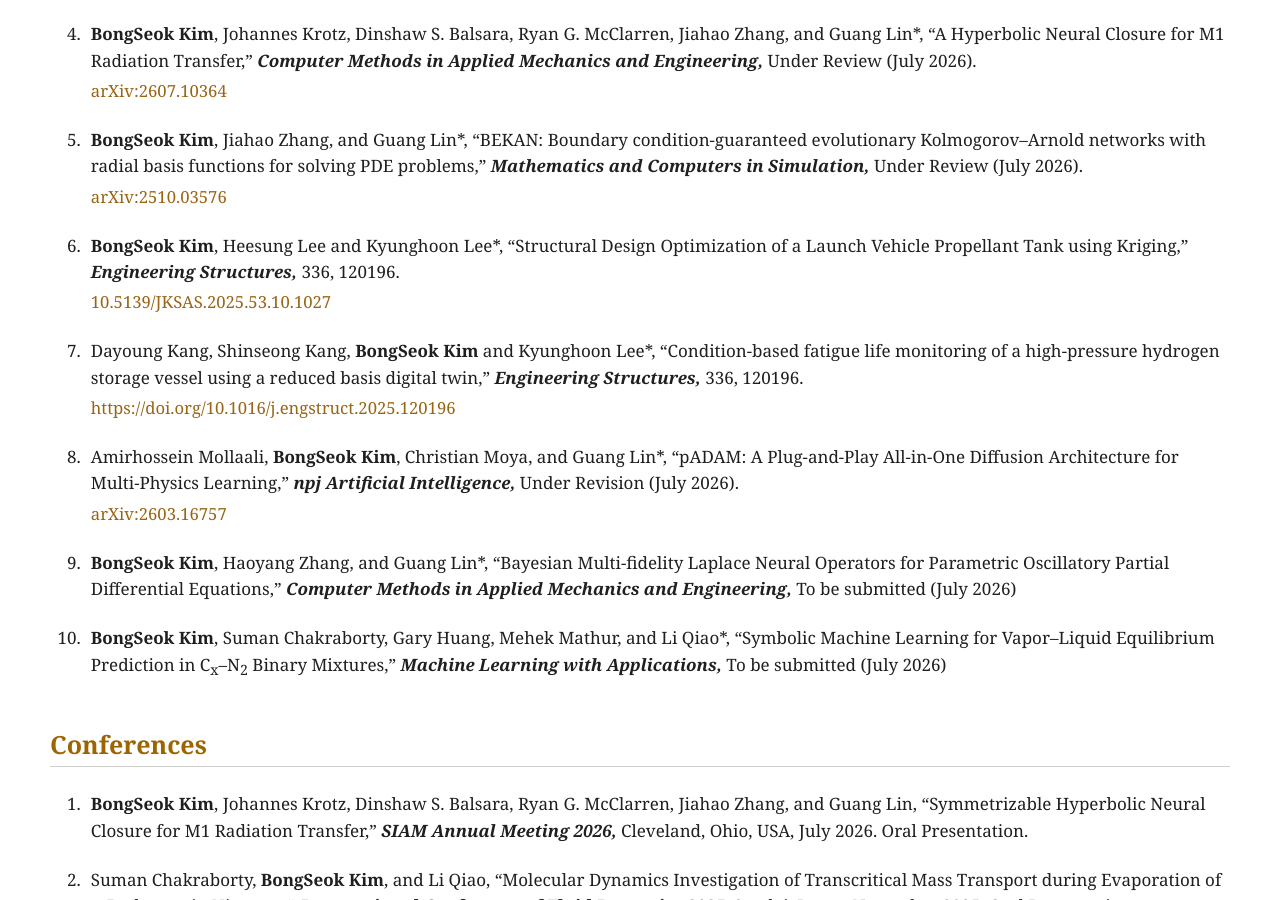
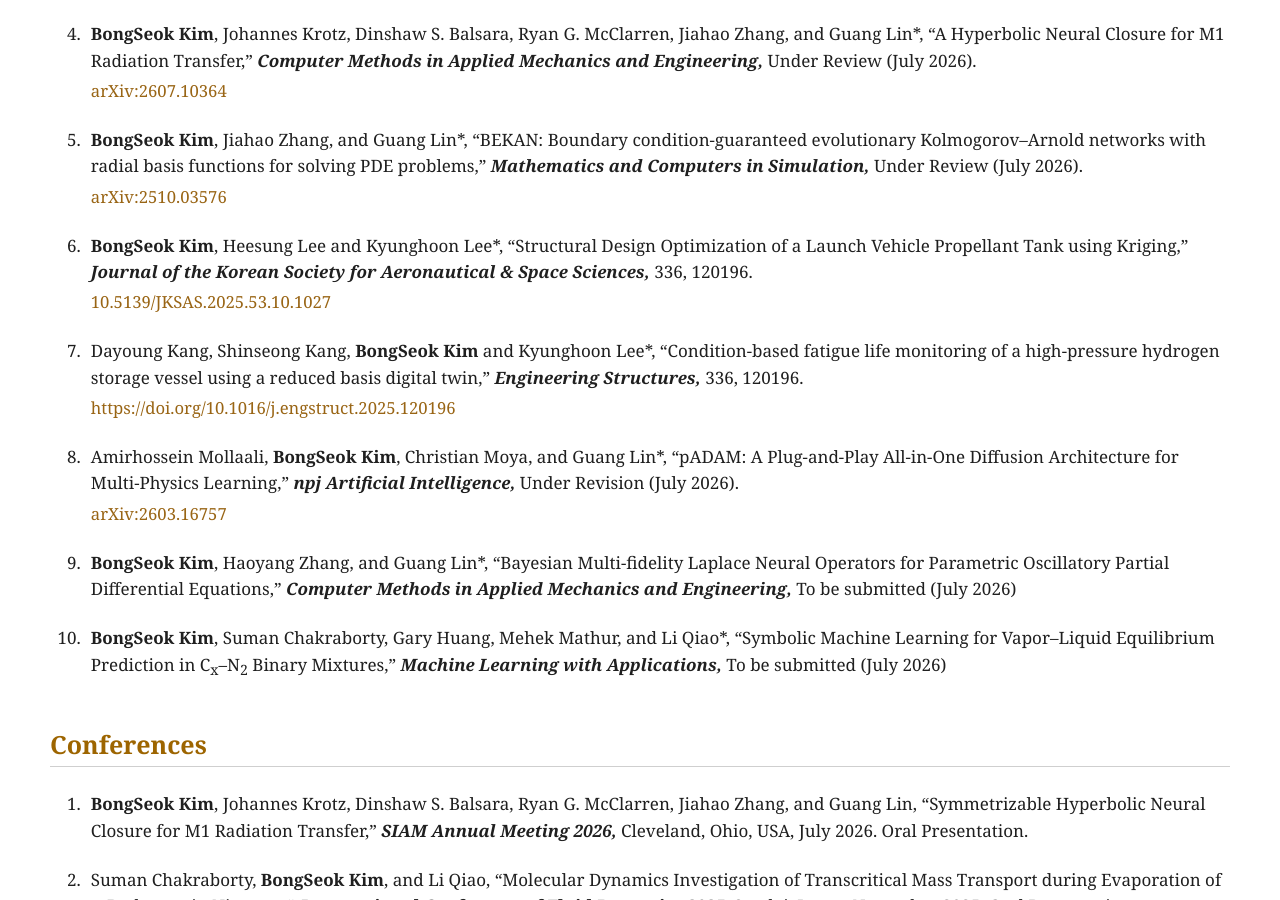
Before and after one commit to Kim4853/Kim4853.github.io, a Jekyll site: the page built from index.md, in a window 1280 px wide and 900 px high, scrolled down 1899 px. Built offline with Jekyll 4.4.1, drawn with Linux system fonts in a browser that asks for light colours.

Commit message:
Update publications and conferences

```diff
--- a/index.md
+++ b/index.md
@@ -437,7 +437,7 @@ permalink: /
           </span>
 
           <span class="publication-journal">
-            Engineering Structures,
+            Journal of the Korean Society for Aeronautical & Space Sciences,
           </span>
 
           <span class="publication-status">
```
Also changed, not shown: 1 other file.
